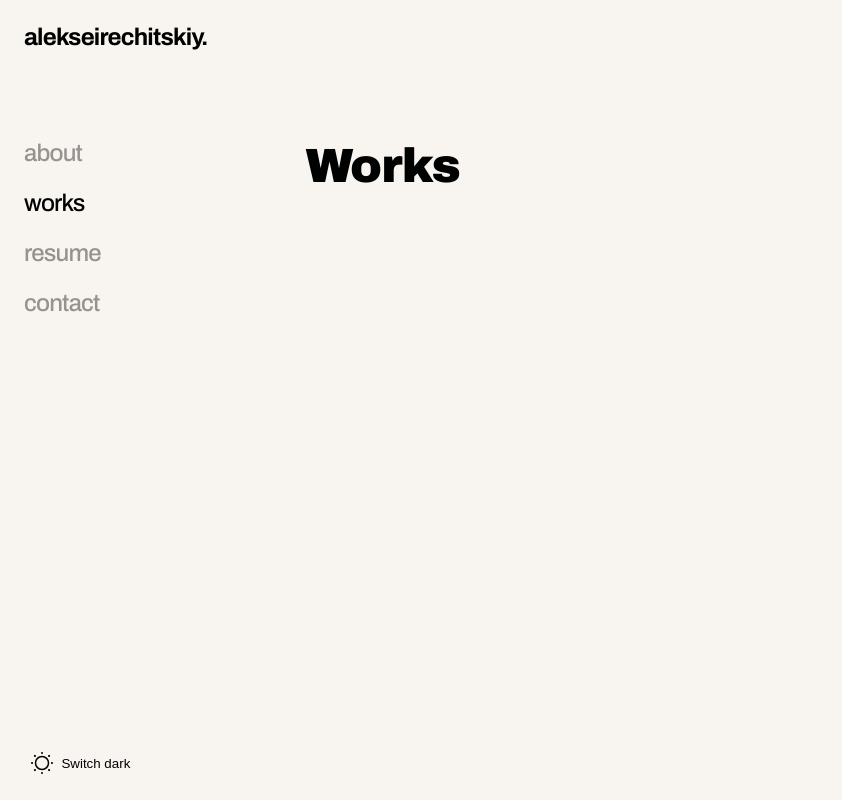
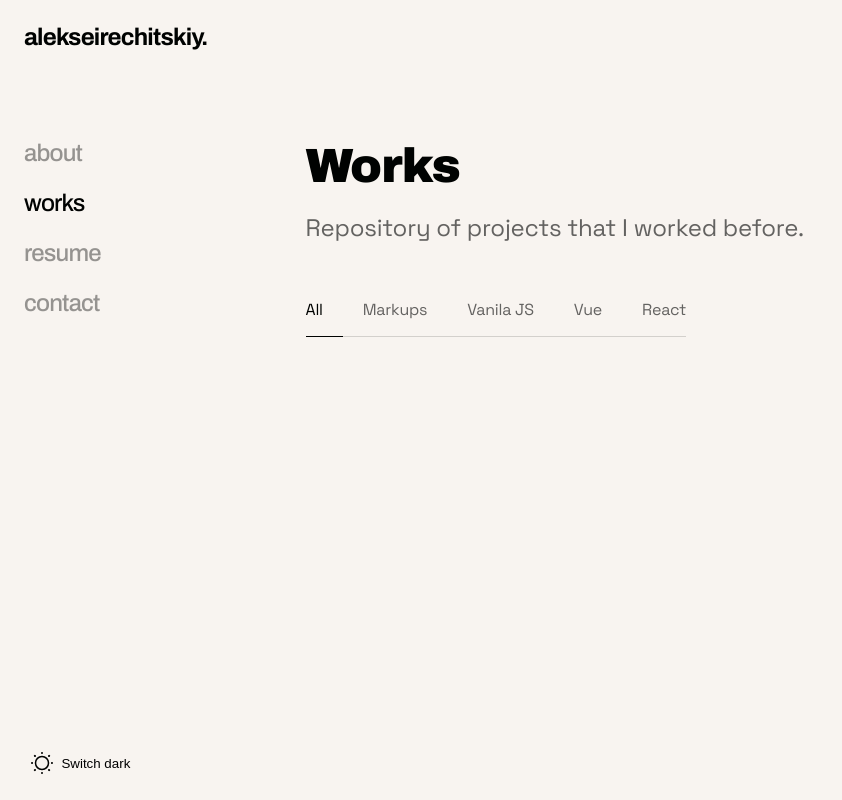
Before and after one commit to alekseirechitskiy/portfolio-minimal, a Vue app: page /works in a window 1280 px wide. Shown: the whole page, without its empty margins (0-842 px from the left). Built offline with nearby package versions, Linux system fonts and the light colour scheme.

Commit message:
added tabs navigation at works

```diff
--- a/src/views/AboutView.vue
+++ b/src/views/AboutView.vue
@@ -1,10 +1,10 @@
 <template>
   <div class="about">
-    <h1 class="about__title">Simply said,<br>I love design and code.</h1>
-    <h2 class="about__subtitle">And... I love Javanese food</h2>
-    <p class="about__text">Based in the beautiful city of Bali, Indonesia.
-    I am currently exploring the <strong>UI/UX design, Tailwind-css</strong> and <strong>NextJS</strong>.</p>
-    <p class="about__text">I am either smiling or looking super serious. If it's the latter one, I am probably thinking about food.</p>
+    <h1 class="about__title title">Simply said,<br>I love design and code.</h1>
+    <h2 class="about__subtitle subtitle">And... I love food</h2>
+    <p class="about__text text">Based in Moskow, Russia, sometimes in Minsk, Belarus.<br>
+    I am currently exploring the <strong>UI/UX design, Tailwind-css</strong> and <strong>Vue 3</strong>.</p>
+    <p class="about__text text">I am either smiling or looking super serious. If it's the latter one, I am probably thinking about food.</p>
     <div class="about__slider slider">
       <div class="slider__buttons">
         <button class="slider__button slider__button--disabled slider__button-prev"></button>
--- a/src/views/WorksView.vue
+++ b/src/views/WorksView.vue
@@ -1,6 +1,26 @@
 <template>
   <div class="works">
-    <h1 class="works__title">Works</h1>
+    <h1 class="works__title title">Works</h1>
+    <p class="works__text text">Repository of projects that I worked before.</p>
+    <div class="works__tabs tabs">
+      <ul class="tabs__list">
+        <li class="tabs__item tabs__item--active">
+          <a class="tabs__link" href="#">All</a>
+        </li>
+        <li class="tabs__item">
+          <a class="tabs__link" href="#">Markups</a>
+        </li>
+        <li class="tabs__item">
+          <a class="tabs__link" href="#">Vanila JS</a>
+        </li>
+        <li class="tabs__item">
+          <a class="tabs__link" href="#">Vue</a>
+        </li>
+        <li class="tabs__item">
+          <a class="tabs__link" href="#">React</a>
+        </li>
+      </ul>
+    </div>
   </div>
 </template>
 
@@ -10,16 +30,88 @@
     padding: 24px;
     text-align: left;
     padding-top: 138px;
-
   }
 
   .works__title {
     margin: 0;
+    margin-bottom: 16px;
     font-weight: 900;
     font-size: 48px;
     line-height: 117%;
     letter-spacing: -0.8px;
     color: #000201;
-    // width: 384px;
   }
+
+  .works__text {
+    font-family: 'Space Grotesk', Helvetica, Arial, sans-serif;
+    font-weight: 400;
+    font-size: 24px;
+    line-height: 150%;
+    letter-spacing: -0.25px;
+    max-width: 508px;
+    margin: 0;
+    margin-bottom: 54px;
+    color: rgba(0, 2, 1, 0.6);
+
+    & strong {
+      color: rgba(0, 2, 1);
+    }
+  }
+
+  .tabs {
+    display: inline-block;
+  }
+
+  .tabs__list {
+    margin: 0;
+    padding: 0;
+    padding-bottom: 15px;
+    list-style: none;
+    display: flex;
+    justify-content: flex-start;
+    border-bottom: 1px solid rgba(0, 0, 0, 0.15);
+  }
+
+  .tabs__item {
+    padding: 0 20px;
+    border-bottom: 1px solid transparent;
+
+    &:first-child{
+      padding-left: 0;
+    }
+
+    &:last-child{
+      padding-right: 0;
+    }
+  }
+
+  .tabs__item--active {
+    position: relative;
+
+    &::after {
+      position: absolute;
+      content: "";
+      width: 100%;
+      height: 1px;
+      top: 36px;
+      left: 0;
+      background-color: rgba(0, 2, 1);
+    }
+  }
+
+  .tabs__item--active .tabs__link {
+    color:rgba(0, 2, 1);
+  }
+
+  .tabs__link {
+    text-decoration: none;
+    font-family: 'Space Grotesk';
+    font-style: normal;
+    font-weight: 400;
+    font-size: 16px;
+    line-height: 20px;
+    letter-spacing: -0.25px;
+    color: rgba(0, 2, 1, 0.6);
+  }
+
 </style>
```
